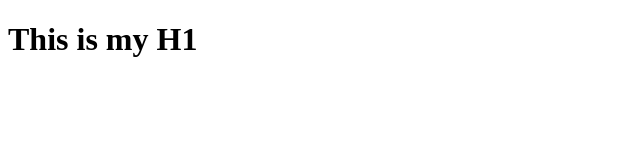
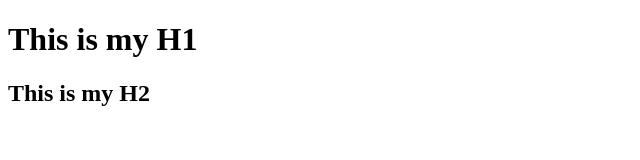
Before and after one commit to bastienbonnamant/helloWorld, a plain HTML site: page index.html in a window 1280 px wide. Shown: the whole page, without its empty margins (0-640 px from the left). Drawn offline with Linux system fonts and the light colour scheme.

Commit message:
J'ai aussi rajouté un h2

```diff
--- a/index.html
+++ b/index.html
@@ -6,5 +6,6 @@
   </head>
   <body>
     <h1> This is my H1 </h1>
+    <h2> This is my H2 </h2>
   </body>
 </html>
```
